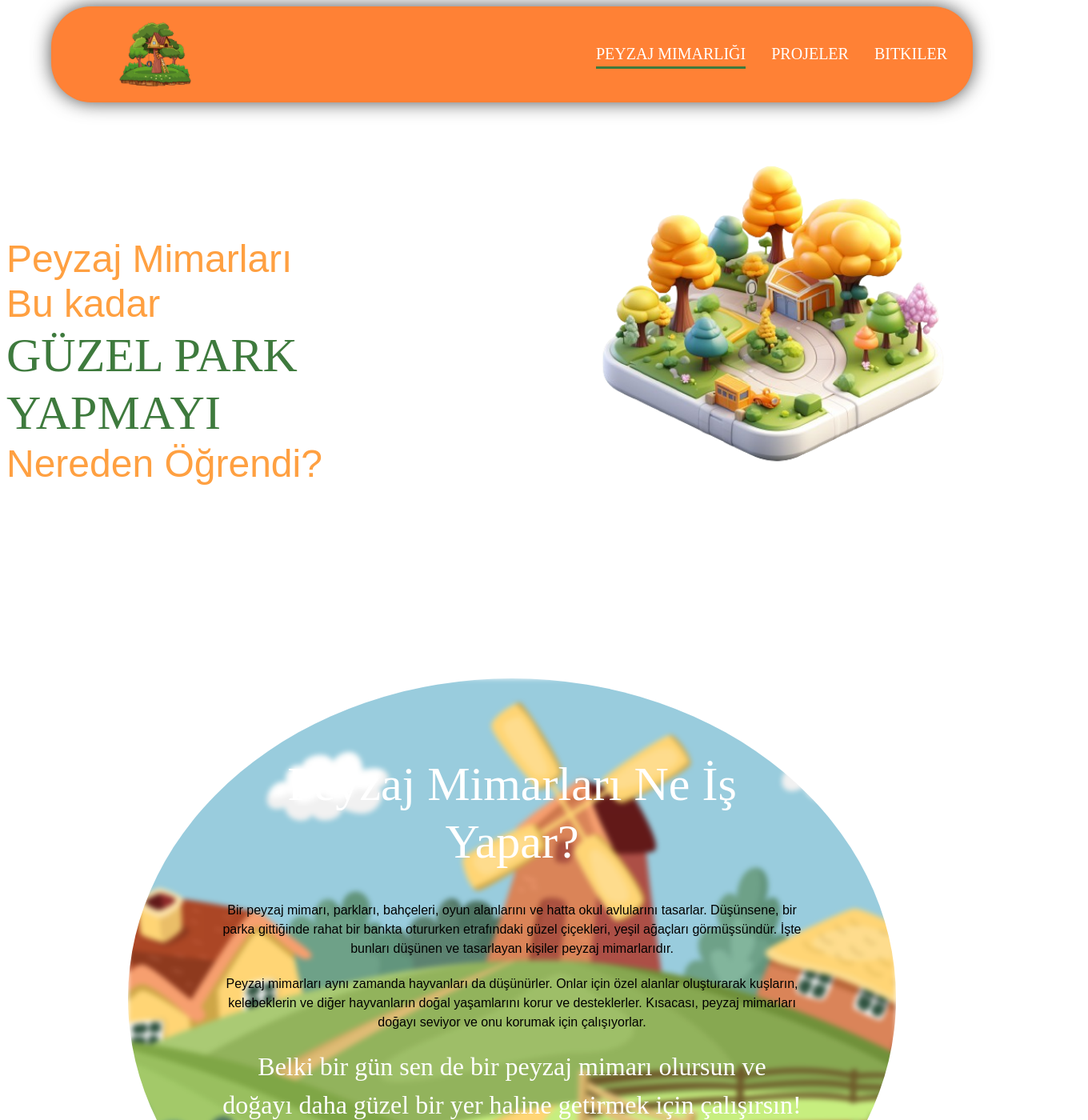
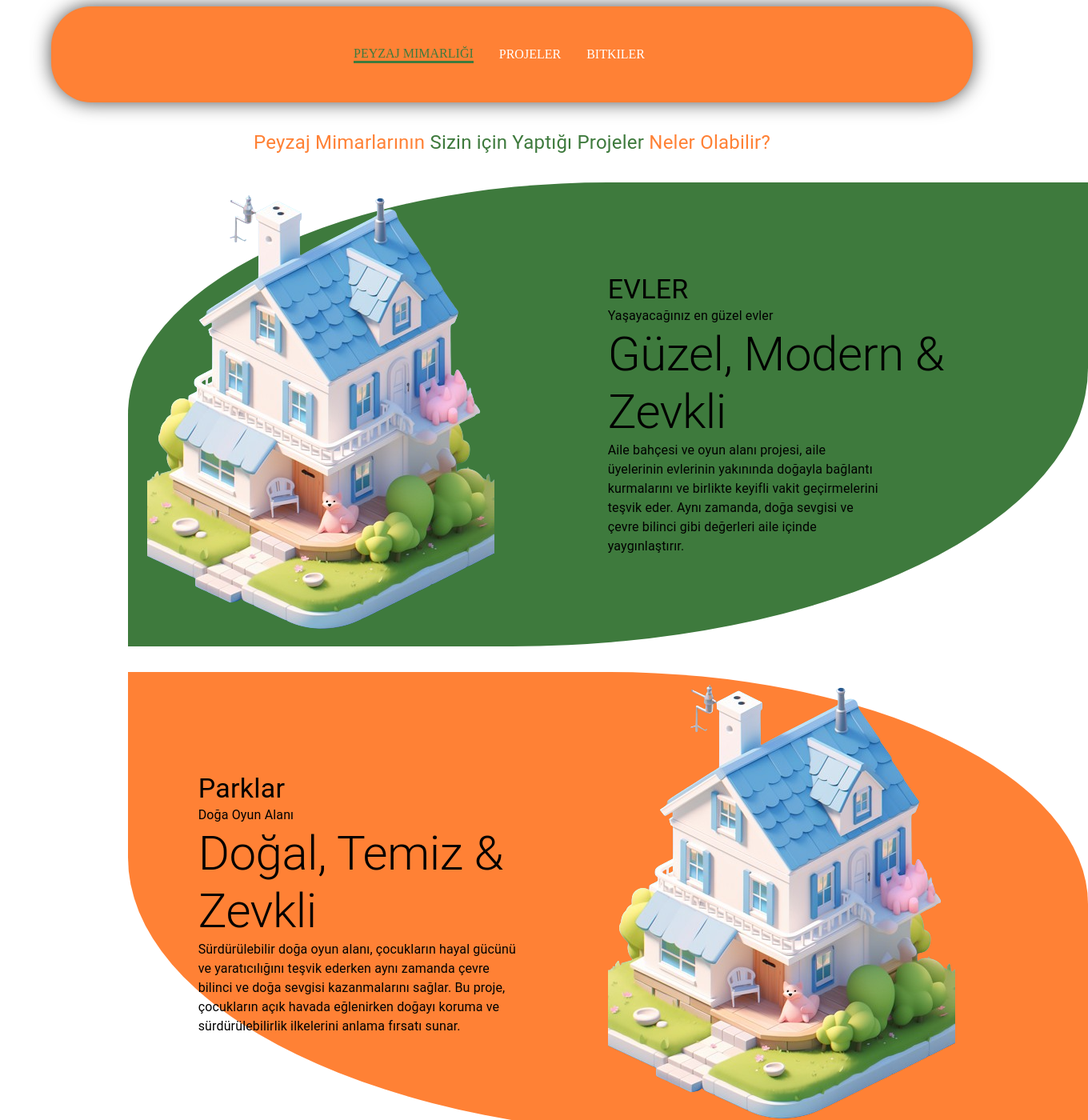
Before and after one commit to Enes4KTP/peyzaj-mimarl---, a React (Create React App) app in the folder peyzaj/: page /projeler in a window 1280 px wide. Shown: the top 1400 px of the page at 80% size, 1360 px wide, since content can reach past the window. Built offline with nearby package versions, Linux system fonts and the light colour scheme; a web font is replaced by a local one.

Commit message:
projeler sayfası yapıldı

```diff
--- a/peyzaj/package.json
+++ b/peyzaj/package.json
@@ -12,6 +12,7 @@
     "@testing-library/user-event": "^13.5.0",
     "react": "^18.3.1",
     "react-dom": "^18.3.1",
+    "react-router-dom": "^6.23.0",
     "react-scripts": "5.0.1",
     "web-vitals": "^2.1.4"
   },
--- a/peyzaj/src/App.js
+++ b/peyzaj/src/App.js
@@ -1,14 +1,19 @@
 import * as React from "react";
+import { Routes, Route } from "react-router-dom";
+import Home from "./Components/pages/Home";
+import Projeler from "./Components/pages/Projeler";
 import Header from "./Components/Header";
-import Banner from "./Components/Banner";
-import Description from "./Components/Description";
+import Bitkiler from "./Components/pages/Bitkiler";
 
 function App() {
   return (
     <div>
       <Header />
-      <Banner />
-      <Description />
+      <Routes>
+        <Route path="/" element={<Home />} />
+        <Route path="/projeler" element={<Projeler />} />
+        <Route path="/bitkiler" element={<Bitkiler />} />
+      </Routes>
     </div>
   );
 }
--- a/peyzaj/src/Components/Header.jsx
+++ b/peyzaj/src/Components/Header.jsx
@@ -1,12 +1,10 @@
 import * as React from "react";
-import CssBaseline from "@mui/material/CssBaseline";
 import Box from "@mui/material/Box";
 import Container from "@mui/material/Container";
-import { styled, createTheme, ThemeProvider } from "@mui/material/styles";
 import Link from "@mui/material/Link";
 import foto from "../images/image2bg.png";
 import { useState } from "react";
-import { Typography } from "@mui/material";
+import { Link as RouterLink } from "react-router-dom";
 
 function Header() {
   const [isHovered1, setIsHovered1] = useState(false);
@@ -29,74 +27,64 @@ function Header() {
           sx={{
             display: "flex",
             flexDirection: "row",
-            justifyContent: "space-between",
+            justifyContent: "center",
             alignItems: "center",
             height: "100%",
           }}
         >
-          <img
-            src={foto}
-            alt="logo"
-            style={{ margin: "5rem", height: "100px" }}
-          />
-          <Box
-            variant="div"
+          <Link
+            component={RouterLink}
+            to="/"
+            onMouseEnter={() => setIsHovered1(true)}
+            onMouseLeave={() => setIsHovered1(false)}
             sx={{
-              display: "flex",
+              color: "#3E7A3D",
+              marginRight: "2rem",
+              textDecoration: "none",
+              textTransform: "uppercase",
+              borderBottom: "3px solid #3E7A3D",
+              transition: "transform 0.3s ease",
+              transform: isHovered1 ? "translateY(-10px)" : "translateY(0)",
+              "&:hover": {
+                color: "white",
+                borderBottom: "3px solid white",
+              },
             }}
           >
-            <Typography
-              onMouseEnter={() => setIsHovered1(true)}
-              onMouseLeave={() => setIsHovered1(false)}
-              variant="h6"
+            Peyzaj Mimarlığı
+          </Link>
+          <Link
+            component={RouterLink}
+            to="/projeler"
+            onMouseEnter={() => setIsHovered2(true)}
+            onMouseLeave={() => setIsHovered2(false)}
             sx={{
               color: "white",
               marginRight: "2rem",
               textDecoration: "none",
               textTransform: "uppercase",
+              transition: "transform 0.3s ease",
+              transform: isHovered2 ? "translateY(-10px)" : "translateY(0)",
+              "&:hover": {
+                color: "#3E7A3D",
                 borderBottom: "3px solid #3E7A3D",
-                transition: "transform 0.3s ease", // Geçiş efekti ekliyoruz
-                transform: isHovered1 ? "translateY(-10px)" : "translateY(0)", // Üzerine gelindiğinde yukarı kayması için transform kullanıyoruz
-                "&:hover": {
-                  color: "white",
-                  borderBottom: "3px solid white",
               },
             }}
-              href="#"
           >
-              Peyzaj Mimarlığı
-            </Typography>
-            <Typography
-              onMouseEnter={() => setIsHovered2(true)}
-              onMouseLeave={() => setIsHovered2(false)}
-              variant="h6"
+            Projeler
+          </Link>
+          <Link
+            component={RouterLink}
+            to="/bitkiler"
+            onMouseEnter={() => setIsHovered3(true)}
+            onMouseLeave={() => setIsHovered3(false)}
             sx={{
               color: "white",
               marginRight: "2rem",
               textDecoration: "none",
               textTransform: "uppercase",
-                transition: "transform 0.3s ease", // Geçiş efekti ekliyoruz
-                transform: isHovered2 ? "translateY(-10px)" : "translateY(0)", // Üzerine gelindiğinde yukarı kayması için transform kullanıyoruz
-                "&:hover": {
-                  color: "#3E7A3D",
-                  borderBottom: "3px solid #3E7A3D",
-                },
-              }}
-              href="#"
-            >
-              Projeler
-            </Typography>
-            <Typography
-              onMouseEnter={() => setIsHovered3(true)}
-              onMouseLeave={() => setIsHovered3(false)}
-              variant="h6"
-              sx={{
-                color: "white",
-                marginRight: "2rem",
-                textDecoration: "none",
-                textTransform: "uppercase",
-                transition: "transform 0.3s ease", // Geçiş efekti ekliyoruz
-                transform: isHovered3 ? "translateY(-10px)" : "translateY(0)", // Üzerine gelindiğinde yukarı kayması için transform kullanıyoruz
+              transition: "transform 0.3s ease",
+              transform: isHovered3 ? "translateY(-10px)" : "translateY(0)",
               "&:hover": {
                 color: "#3E7A3D",
                 borderBottom: "3px solid #3E7A3D",
@@ -105,8 +93,7 @@ function Header() {
             href="#"
           >
             Bitkiler
-            </Typography>
-          </Box>
+          </Link>
         </Box>
       </Box>
     </Container>
--- /dev/null
+++ b/peyzaj/src/Components/pages/Bitkiler.jsx
@@ -0,0 +1,7 @@
+import React from "react";
+
+function Bitkiler() {
+  return <div>Bitkiler</div>;
+}
+
+export default Bitkiler;
--- /dev/null
+++ b/peyzaj/src/Components/pages/Home.jsx
@@ -0,0 +1,15 @@
+import React from "react";
+import Header from "../Header";
+import Banner from "../Banner";
+import Description from "../Description";
+
+function Home() {
+  return (
+    <div>
+      <Banner />
+      <Description />
+    </div>
+  );
+}
+
+export default Home;
--- /dev/null
+++ b/peyzaj/src/Components/pages/Projeler.jsx
@@ -0,0 +1,162 @@
+import { Container, Grid, Typography, Button, Box } from "@mui/material";
+import React, { useState } from "react";
+import foto1 from "../../images/home2.png";
+
+function Projeler() {
+  const [animation, setAnimation] = useState(false);
+  return (
+    <div>
+      {/* <Box
+        sx={{
+          width: "100%",
+          height: "200vh",
+          marginTop: "-7rem",
+          paddingTop: "9rem",
+        }}
+      >
+        <Typography
+          sx={{
+            color: "#FF8135",
+            textAlign: "center",
+            fontSize: "2.5rem",
+          }}
+        >
+          Peyzaj Mimarlarının Sizin için Yaptığı Projeler Neler Olabilir?
+        </Typography>
+
+        <Box
+          sx={{
+            backgroundColor: "#3E7A3D",
+            height: "50vh",
+            margin: "2rem 12%",
+            borderTopLeftRadius: "50%",
+            borderBottomRightRadius: "60%",
+          }}
+        >
+          <Box sx={{ display: "flex", justifyContent: "space-between" }}>
+            <Typography
+              sx={{ color: "white", padding: "12%", fontSize: "2rem" }}
+            >
+              Buradaki gibi güzel evlerde oturmanızı peyzaj mimarları sağlar
+            </Typography>
+            <img
+              src={foto1}
+              alt="logo"
+              style={{ height: "25rem", paddingRight: "7rem" }}
+            />
+          </Box>
+        </Box>
+      </Box> */}
+      <Typography
+        sx={{
+          color: "#FF8135",
+          textAlign: "center",
+          marginTop: "2rem",
+          fontSize: "1.5rem",
+        }}
+      >
+        Peyzaj Mimarlarının{" "}
+        <span style={{ color: "#3E7A3D" }}>Sizin için Yaptığı Projeler</span>{" "}
+        Neler Olabilir?
+      </Typography>
+      <section>
+        <Container
+          sx={{
+            backgroundColor: "#3E7A3D",
+            margin: "2rem 12%",
+            borderTopLeftRadius: "50%",
+            borderBottomRightRadius: "60%",
+          }}
+        >
+          <Grid container alignItems="center">
+            <Grid item lg={6} md={12}>
+              <div>
+                <img
+                  onMouseEnter={() => setAnimation(true)}
+                  onMouseLeave={() => setAnimation(false)}
+                  src={foto1}
+                  alt=""
+                  style={{
+                    transition: "transform 0.3s ease",
+                    transform: animation
+                      ? "translateY(-20px)"
+                      : "translateY(0)",
+                  }}
+                />
+                <a href="#">
+                  <i></i>
+                </a>
+              </div>
+            </Grid>
+            <Grid item lg={6} md={12}>
+              <div>
+                <Typography variant="h4">EVLER</Typography>
+                <Typography>Yaşayacağınız en güzel evler</Typography>
+                <Typography variant="h2">
+                  Güzel, Modern & <span>Zevkli </span>
+                </Typography>
+                <Typography sx={{ width: "60%" }}>
+                  Aile bahçesi ve oyun alanı projesi, aile üyelerinin evlerinin
+                  yakınında doğayla bağlantı kurmalarını ve birlikte keyifli
+                  vakit geçirmelerini teşvik eder. Aynı zamanda, doğa sevgisi ve
+                  çevre bilinci gibi değerleri aile içinde yaygınlaştırır.
+                </Typography>
+              </div>
+            </Grid>
+          </Grid>
+        </Container>
+      </section>
+
+      <section>
+        <Container
+          sx={{
+            backgroundColor: "#FF8135",
+            margin: "2rem 12%",
+            borderTopRightRadius: "50%",
+            borderBottomLeftRadius: "60%",
+          }}
+        >
+          <Grid container alignItems="center">
+            <Grid item lg={6} md={12}>
+              <div style={{ paddingLeft: "4rem" }}>
+                <Typography variant="h4">Parklar</Typography>
+                <Typography>Doğa Oyun Alanı</Typography>
+                <Typography variant="h2">
+                  Doğal, Temiz & <span>Zevkli </span>
+                </Typography>
+                <Typography sx={{ width: "80%" }}>
+                  Sürdürülebilir doğa oyun alanı, çocukların hayal gücünü ve
+                  yaratıcılığını teşvik ederken aynı zamanda çevre bilinci ve
+                  doğa sevgisi kazanmalarını sağlar. Bu proje, çocukların açık
+                  havada eğlenirken doğayı koruma ve sürdürülebilirlik
+                  ilkelerini anlama fırsatı sunar.
+                </Typography>
+              </div>
+            </Grid>
+            <Grid item lg={6} md={12}>
+              <div>
+                <img
+                  onMouseEnter={() => setAnimation(true)}
+                  onMouseLeave={() => setAnimation(false)}
+                  src={foto1}
+                  alt=""
+                  style={{
+                    transition: "transform 0.3s ease",
+                    transform: animation
+                      ? "translateY(-20px)"
+                      : "translateY(0)",
+                  }}
+                />
+                <a href="#">
+                  <i></i>
+                </a>
+              </div>
+            </Grid>
+          </Grid>
+        </Container>
+      </section>
+    </div>
+  );
+}
+
+export default Projeler;
```
Also changed, not shown: peyzaj/src/index.js (+5 -2 lines), 1 other file (tests, documents, lock files or other folders). Lines whose indentation alone changed are shown as unchanged.
